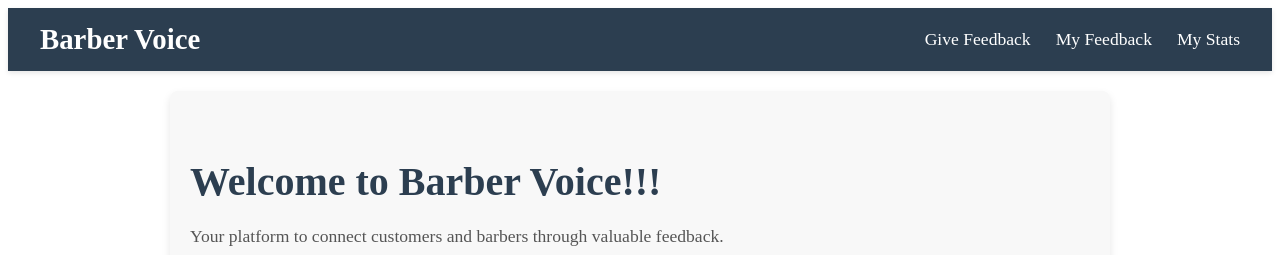
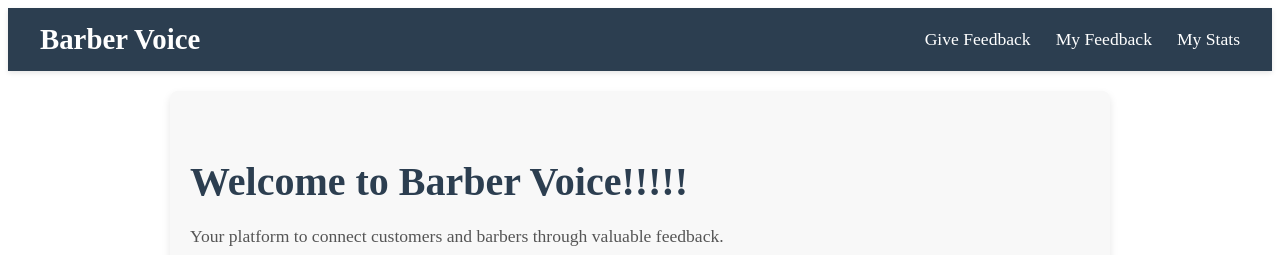
Before and after one commit to kroikie/barber-feedback, an Angular app: page / in a window 1280 px wide. Shown: the top 255 px of the page. Built offline with nearby package versions, Linux system fonts and the light colour scheme.

Commit message:
really loud welcome

```diff
--- a/src/app/components/home/home.html
+++ b/src/app/components/home/home.html
@@ -1,5 +1,5 @@
 <div class="home-container">
-  <h1>Welcome to Barber Voice!!!</h1>
+  <h1>Welcome to Barber Voice!!!!!</h1>
   <p>Your platform to connect customers and barbers through valuable feedback.</p>
 
   <div class="roles-section">
```
